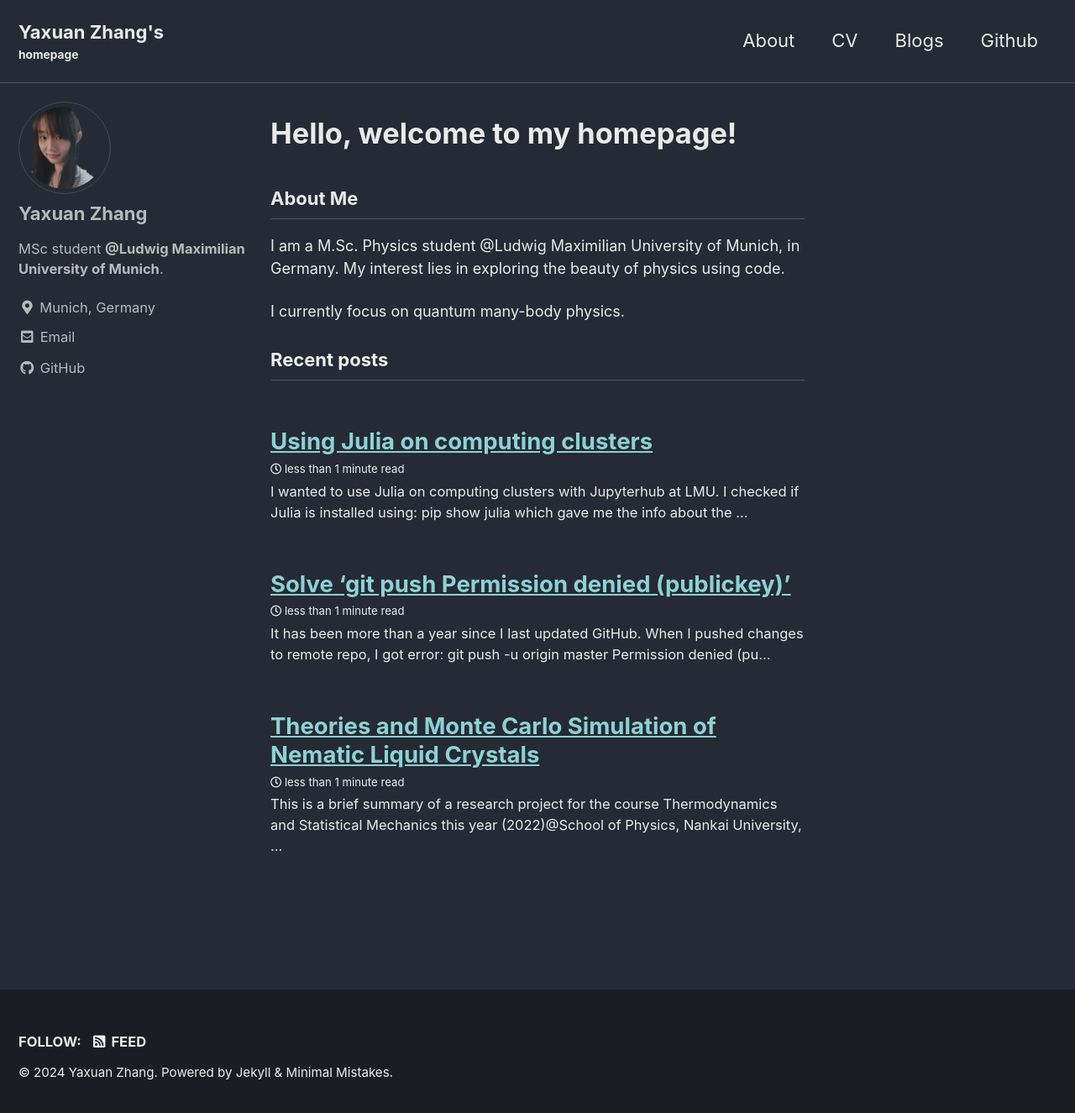
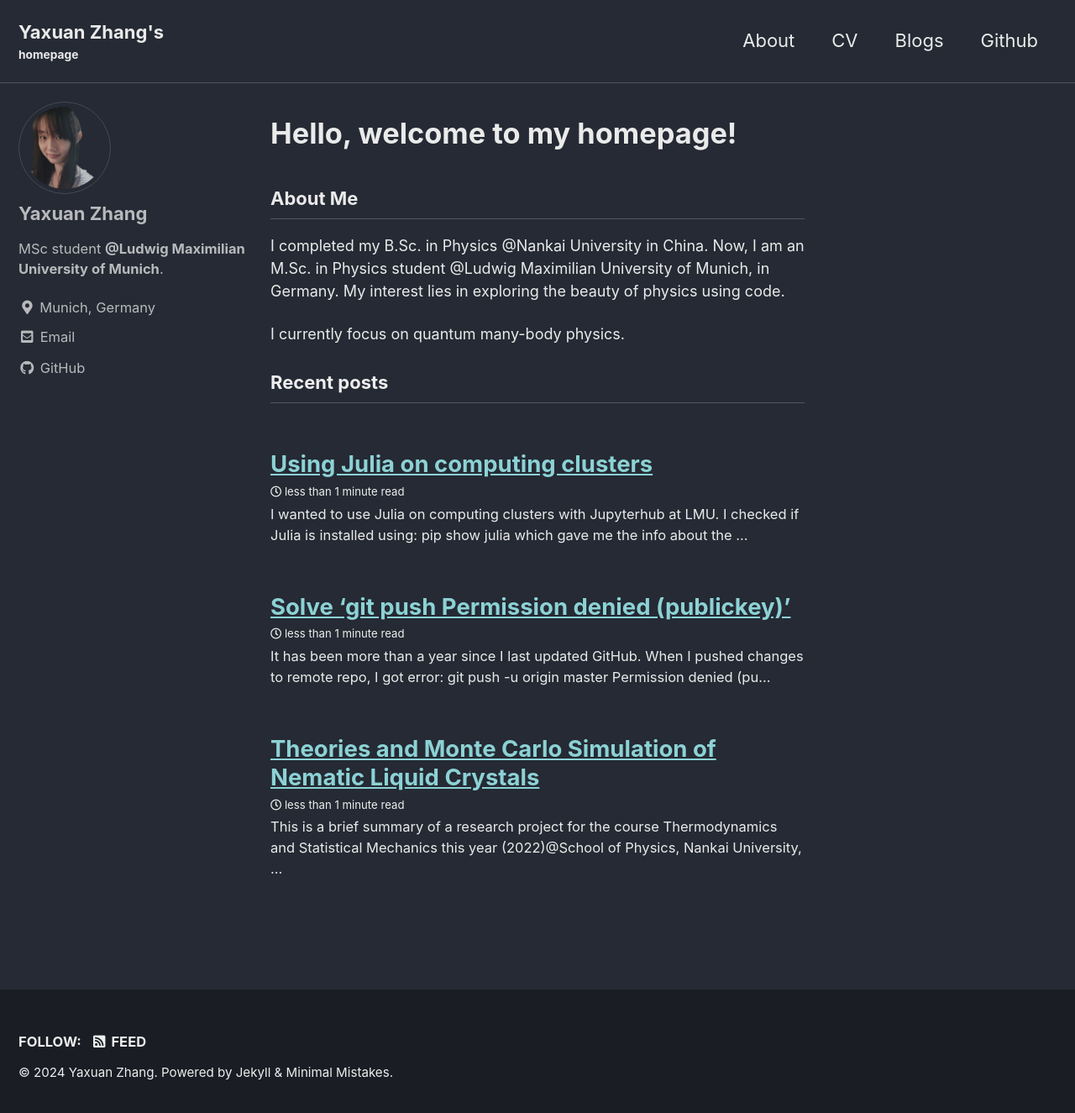
Before and after one commit to yxzh321/yxzh321.github.io, a Jekyll site: the page built from index.html, in a window 1280 px wide and 1333 px high. Shown: the top 1325 px of the window at 84% size. Built offline with Jekyll 4.4.1, drawn with Linux system fonts in a browser that asks for light colours; cached includes are drawn as plain includes; the list of posts is cut into pages by our own code.

Commit message:
Update info

```diff
--- a/index.html
+++ b/index.html
@@ -5,5 +5,5 @@ author_profile: true
 <h1>Hello, welcome to my homepage!</h1>
 <h6>About Me</h6>
 <hr style="margin:0px;height:1px"/>
-<p style="font-size:18px;">I am a M.Sc. Physics student @Ludwig Maximilian University of Munich, in Germany. My interest lies in exploring the beauty of physics using code.</p>
+<p style="font-size:18px;">I completed my B.Sc. in Physics @Nankai University in China. Now, I am an M.Sc. in Physics student @Ludwig Maximilian University of Munich, in Germany. My interest lies in exploring the beauty of physics using code.</p>
 <p style="font-size:18px;">I currently focus on quantum many-body physics.</p>
```
